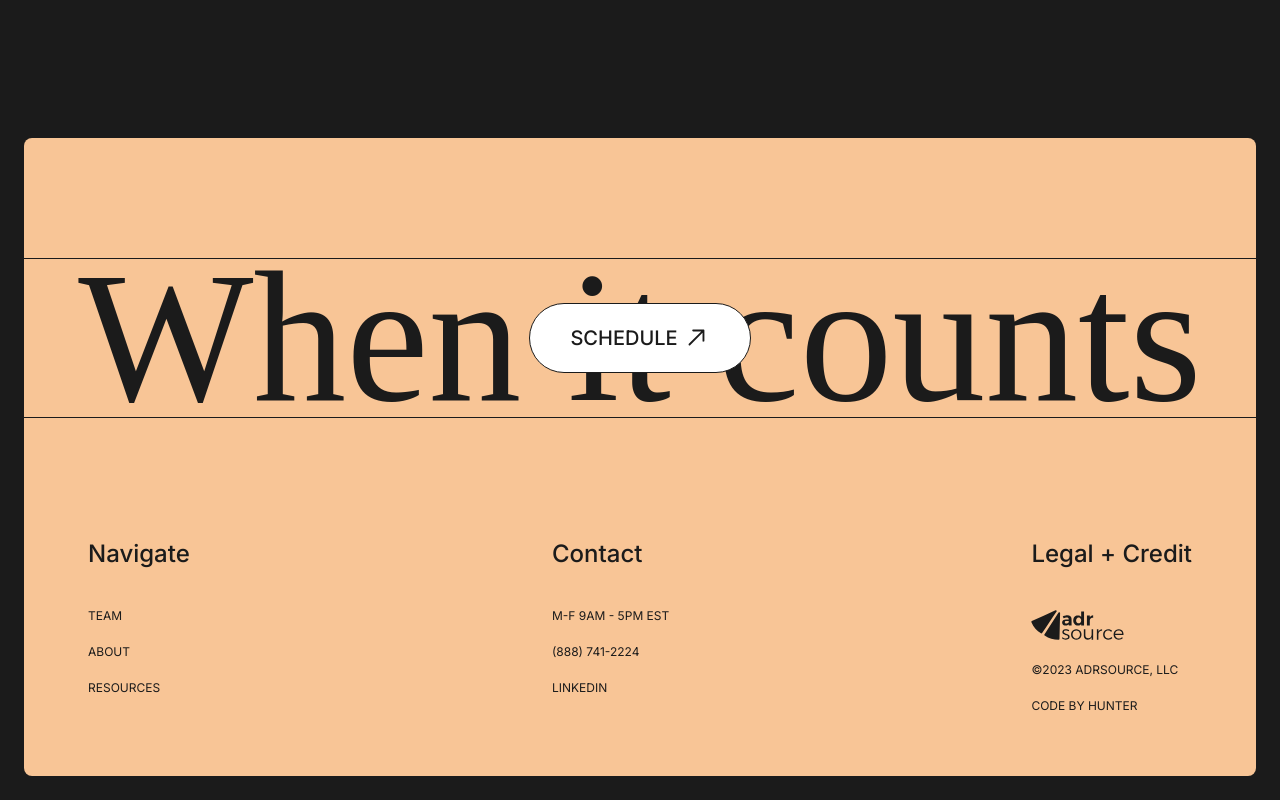
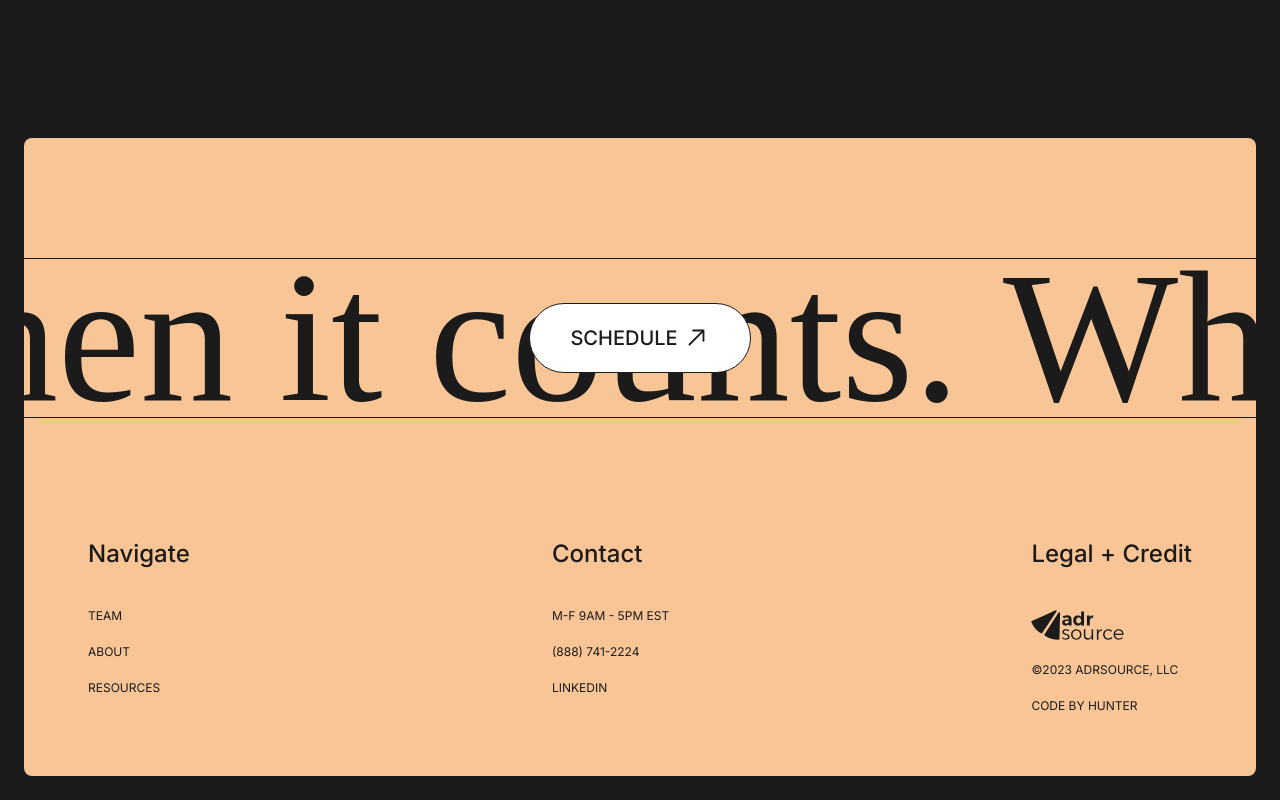
Before and after one commit to ADRSource/adr-source-v2, a Next.js app: page /about in a window 1280 px wide. Shown: the part 1701-2501 px from the top of the page. Built offline with nearby package versions, Linux system fonts and the light colour scheme; a web font is replaced by a local one.

Commit message:
refactor: to be proper marquee

```diff
--- a/src/components/footer/call-to-action.tsx
+++ b/src/components/footer/call-to-action.tsx
@@ -5,7 +5,7 @@ import { Marquee } from './marquee';
 export function CallToAction() {
 	return (
 		<div className="grid grid-cols-1 grid-rows-1 place-items-center border-y border-brand-black">
-			<Marquee>When it counts</Marquee>
+			<Marquee text="When it counts. " />
 			<div className="relative z-20 col-span-full row-span-full">
 				<ButtonLink href={PATHS.schedule} size="large" outline="black">
 					Schedule
--- a/src/components/footer/marquee.tsx
+++ b/src/components/footer/marquee.tsx
@@ -1,83 +1,41 @@
 'use client';
-import * as React from 'react';
 
-import {
-	MotionValue,
-	motion,
-	useMotionTemplate,
-	useMotionValueEvent,
-	useScroll,
-	useSpring,
-} from 'framer-motion';
-import { mergeRefs } from 'react-merge-refs';
+import { motion } from 'framer-motion';
 import useMeasure from 'react-use-measure';
-import { useIsClient } from '~/hooks/use-is-client';
 import { useMediaQuery } from '~/hooks/use-media-query';
 
-export function Marquee({ children }: { children: React.ReactNode }) {
-	const containerRef = React.useRef<HTMLDivElement>(null);
-	const [containerMeasureRef, { width: containerWidth }] = useMeasure({ debounce: 100 });
-	const [textMeasureRef, { width: textWidth }] = useMeasure({ debounce: 100 });
-	const { scrollYProgress } = useScroll({
-		target: containerRef,
-		offset: ['end end', '200% end'],
-	});
-	const textWidthDelta = textWidth - containerWidth;
+const REPEAT_COUNT = 10;
 
-	const springScrollYProgress = useSpring(scrollYProgress, {
-		stiffness: 100,
-		damping: 30,
-		restDelta: 0.001,
-	});
-	const translateX = useMotionTemplate`calc(100% - (${
-		textWidth + textWidthDelta * springScrollYProgress.get()
-	}px))`;
-	useMotionValueEvent(springScrollYProgress, 'change', (v) => {
-		translateX.set(`calc(100% - (${textWidth + textWidthDelta * v}px))`);
-	});
+export function Marquee({ text }: { text: string }) {
+	const textRepeat = text.repeat(REPEAT_COUNT);
+	const [textMeasureRef, { width }] = useMeasure({ debounce: 100 });
+	const isMobile = useMediaQuery('(max-width: 640px)');
 
 	return (
-		<div
-			ref={mergeRefs([containerRef, containerMeasureRef])}
-			className="relative z-10 col-span-full row-span-full h-full w-full select-none overflow-hidden"
-		>
+		<div className="relative z-10 col-span-full row-span-full h-full w-full select-none overflow-hidden">
 			<p
 				aria-hidden
 				className="leading-0 invisible whitespace-nowrap text-center font-serif text-[max(128px,14.5vw)] leading-[85%]"
 			>
-				{children}
+				{textRepeat}
 			</p>
-			<MarqueeText ref={textMeasureRef} translateX={translateX}>
-				{children}
-			</MarqueeText>
+			<motion.p
+				className="leading-0 absolute left-0 top-0 whitespace-nowrap text-center font-serif text-[max(128px,14.5vw)] leading-[85%]"
+				ref={textMeasureRef}
+				animate={{
+					x: [0, -width],
+					transition: {
+						x: {
+							duration: isMobile ? 120 : 300,
+							repeat: Infinity,
+							repeatType: 'loop',
+							ease: 'linear',
+						},
+					},
+				}}
+			>
+				{textRepeat}
+			</motion.p>
 		</div>
 	);
 }
-
-interface MarqueeTextProps {
-	translateX: MotionValue<string>;
-	children: React.ReactNode;
-}
-const MarqueeText = React.forwardRef<HTMLParagraphElement, MarqueeTextProps>(
-	({ translateX, children }, ref) => {
-		const isMobile = useMediaQuery('(max-width: 880px)');
-		const isClient = useIsClient();
-
-		return isClient ? (
-			<motion.p
-				style={
-					{
-						x: isMobile ? translateX : '-50%',
-						left: isMobile ? '0' : '50%',
-					} as React.CSSProperties
-				}
-				className="leading-0 absolute left-0 top-0 whitespace-nowrap text-center font-serif text-[max(128px,14.5vw)] leading-[85%]"
-				ref={ref}
-			>
-				{children}
-			</motion.p>
-		) : null;
-	},
-);
-
-MarqueeText.displayName = 'MarqueeText';
--- a/src/hooks/use-media-query.ts
+++ b/src/hooks/use-media-query.ts
@@ -1,3 +1,5 @@
+'use client';
+
 import * as React from 'react';
 
 export function useMediaQuery(query: string): boolean {
```
